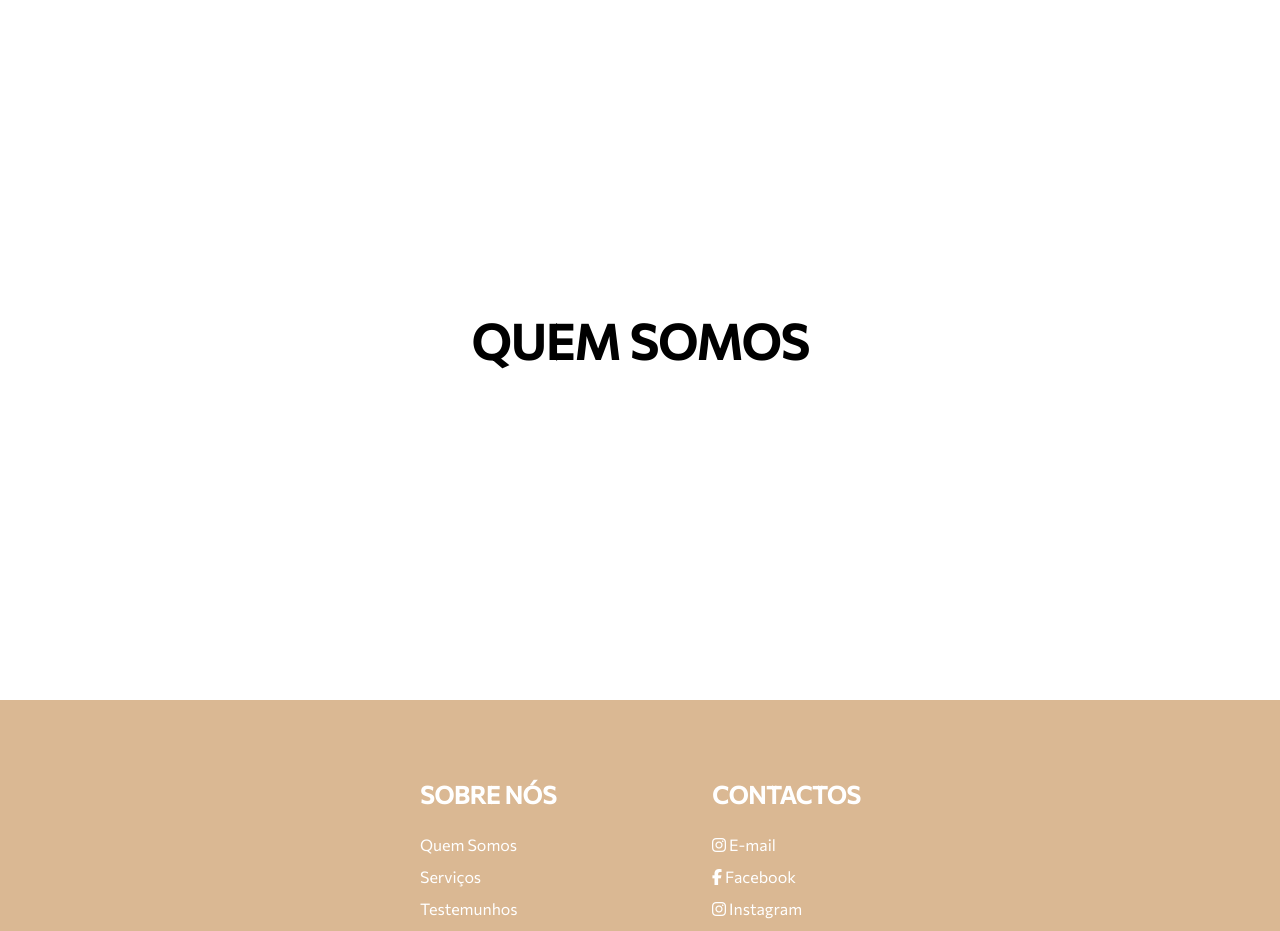
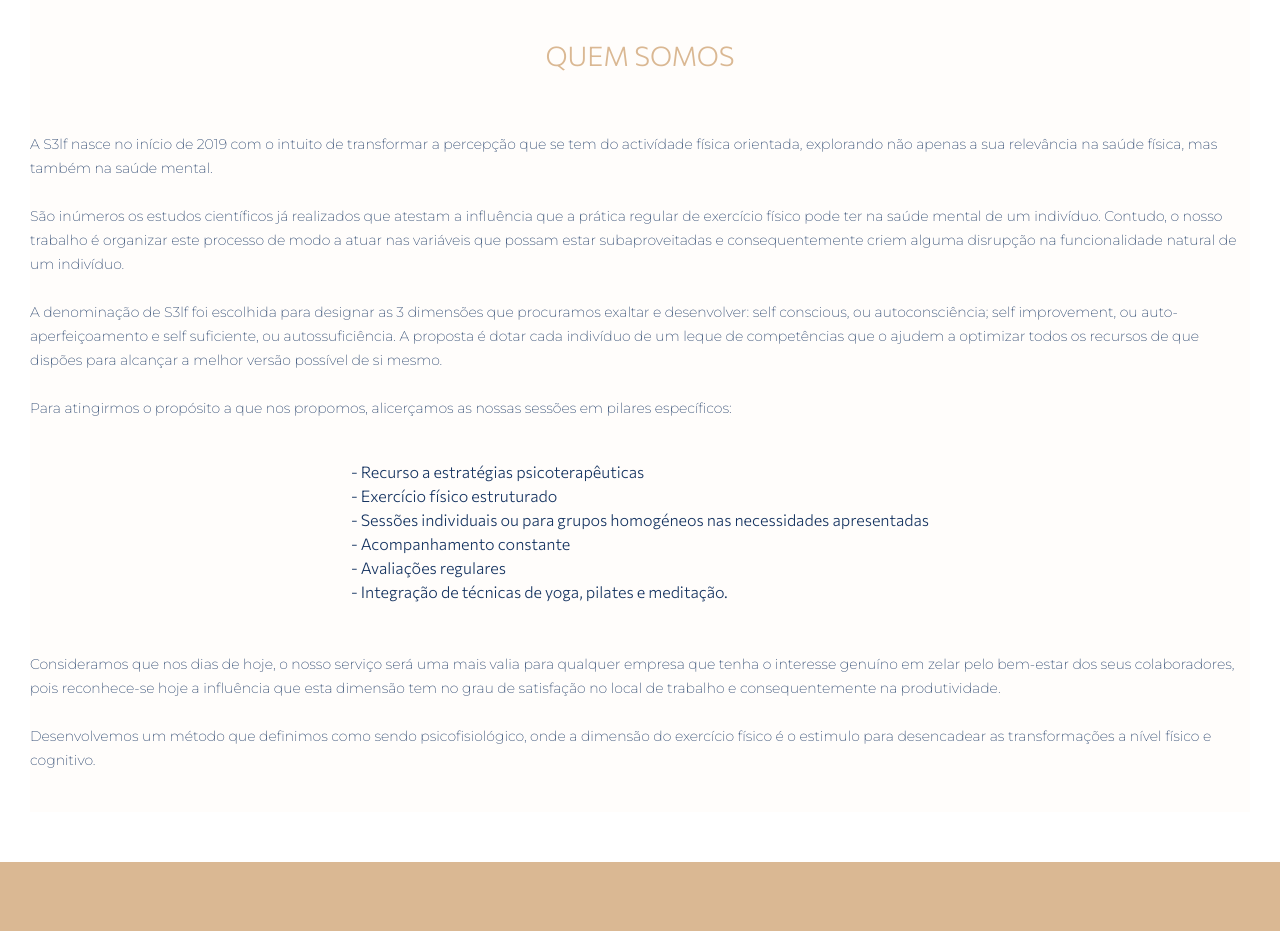
Before and after one commit to Isa1Maria/s3lf, a React (Create React App) app: page /quemsomos in a window 1280 px wide. Shown: the part 100-1031 px from the top of the page. Built offline with nearby package versions, Linux system fonts and the light colour scheme.

Commit message:
CSS Changes

```diff
--- a/public/index.html
+++ b/public/index.html
@@ -9,6 +9,7 @@
       name="description"
       content="Web site created using create-react-app"
     />
+
     <script src="https://kit.fontawesome.com/e6cfd42b3d.js" crossorigin="anonymous"></script>
     <link rel="preconnect" href="https://fonts.gstatic.com">
     <link rel="preconnect" href="https://fonts.gstatic.com">
--- a/src/Componentes/CardItem.js
+++ b/src/Componentes/CardItem.js
@@ -9,7 +9,7 @@
           <figure className='cards__item__pic-wrap' data-category={props.label}>
             <img
               className='cards__item__img'
-              alt='Travel Image'
+              alt='s3lf'
               src={props.src}
             />
           </figure>
--- a/src/Componentes/Footer.css
+++ b/src/Componentes/Footer.css
@@ -27,6 +27,8 @@
   text-align: left;
   width: 260px;
   box-sizing: border-box;
+  font-family: 'Montserrat', sans-serif;
+  font-weight: 200;
 }
 
 .footer-link-items h2 {
@@ -35,6 +37,8 @@
 
 .footer-link-items > h2 {
   color: #fff;
+  font-family: 'Commissioner', sans-serif;
+  font-weight: 400;
 }
 
 .footer-link-items a {
@@ -65,6 +69,7 @@
 .website-rights {
   color: #fff;
   margin-bottom: 5px;
+  font-weight: 300;
 }
 
 @media screen and (max-width: 820px) {
--- a/src/Componentes/Footer.js
+++ b/src/Componentes/Footer.js
@@ -1,6 +1,7 @@
 import React from 'react';
 import './Footer.css';
 import { Link } from 'react-router-dom';
+import { IoLogoLinkedin, IoLogoFacebook, IoIosAt, IoLogoInstagram } from "react-icons/io";
 
 function Footer() {
   return (
@@ -10,24 +11,25 @@
         <div className='footer-link-wrapper'>
           <div class='footer-link-items'>
             <h2>SOBRE NÓS</h2>
-            <Link to='/sign-up'>Quem Somos</Link>
-            <Link to='/'>Serviços</Link>
+            <Link to='/quemsomos'>Quem Somos</Link>
+            <Link to='/serviços'>Serviços</Link>
             <Link to='/'>Testemunhos</Link>
-            <Link to='/'>Contactos</Link>
+            <Link to='/contactos'>Contactos</Link>
           </div>
           <div class='footer-link-items'>
             <h2>CONTACTOS</h2>
             <Link
               to='/'>
-                <i class='fab fa-instagram' /> E-mail</Link>
+                <IoIosAt/> s3lf2020@gmail.com</Link>
             <Link
               to='/'>
-              <i class='fab fa-facebook-f' /> Facebook</Link>
+              <IoLogoFacebook/> facebook.com/s3lf</Link>
             <Link
-              to='/'> <i class='fab fa-instagram' /> Instagram</Link>
+              to='/'> <IoLogoInstagram/> instagram.com/s3lf</Link>
             <Link
-              to='/'>
-              <i class='fab fa-linkedin' /> Linkedin</Link>
+              to='/'
+              >
+              <IoLogoLinkedin/> linkedin.com/s3lf</Link>
           </div>
         </div>
 
--- a/src/Componentes/HeroSection.css
+++ b/src/Componentes/HeroSection.css
@@ -13,16 +13,17 @@
 .hero-container > p {
   margin-top: 8px;
   color: #fff;
-  font-size: 32px;
-  font-family: 'Commissioner', sans-serif;
+  font-size: 70px;
+  font-family: 'Montserrat', sans-serif;
+  font-weight: 300;
 }
 
 .hero-btns {
-  margin-top: 32px;
+  margin-top: 26px;
 }
 
 .hero-btns .btn {
-  margin: 6px;
+  margin: 77px;
 }
 
 .fa-play-circle {
--- a/src/Componentes/Navbar.js
+++ b/src/Componentes/Navbar.js
@@ -2,6 +2,7 @@
 import { Link } from 'react-router-dom';
 import './Navbar.css';
 import logo from '../Images/logo.png';
+
 
 function Navbar() {
   const [click, setClick] = useState(false);
--- /dev/null
+++ b/src/Componentes/Pages/QuemSomos.css
@@ -0,0 +1,34 @@
+.main-container {
+  background-color: #fffdfb;
+  width: 100%;
+  display: flex;
+  flex-direction: column;
+  justify-content: center;
+  align-items: center;
+  object-fit: contain;
+  max-width: 1220px;
+  margin: 0 auto;
+  margin-bottom: 50px;
+  line-height: 1.5em;
+}
+
+.main-container > h1 {
+  font-size: 27px;
+  font-family: 'Commissioner', sans-serif;
+}
+
+.main-container > p {
+  padding-bottom: 40px;
+  font-size: 14px;
+  font-family: 'Montserrat', sans-serif;
+  font-weight: 200;
+  color: #163461;
+}
+
+.main-container > ul {
+  font-size: 16px;
+  font-family: 'Montserrat', sans-serif;
+  font-weight: 300;
+  list-style: none;
+  color: #163461;
+}
--- a/src/Componentes/Pages/QuemSomos.js
+++ b/src/Componentes/Pages/QuemSomos.js
@@ -1,7 +1,39 @@
 
 import React from 'react';
-import '../../App.css';
+import './QuemSomos.css';
 
 export default function QuemSomos() {
-  return <h1 className='quemsomos'>QUEM SOMOS</h1>;
+  return (
+    <>
+    <div className='main-container'>
+  <h1>QUEM SOMOS</h1>
+
+
+  <p>A S3lf nasce no início de 2019 com o intuito de transformar a percepção que se tem do activídade física orientada, explorando não apenas a sua relevância na saúde física, mas também na saúde mental.
+  <br/>
+  <br/>
+São inúmeros os estudos científicos já realizados que atestam a influência que a prática regular de exercício físico pode ter na saúde mental de um indivíduo. Contudo, o nosso trabalho é organizar este processo de modo a atuar nas variáveis que possam estar subaproveitadas e consequentemente criem alguma disrupção na funcionalidade natural de um indivíduo.
+<br/>
+<br/>
+A denominação de S3lf foi escolhida para designar as 3 dimensões que procuramos exaltar e desenvolver: self conscious, ou autoconsciência; self improvement, ou auto-aperfeiçoamento e self suficiente, ou autossuficiência. A proposta é dotar cada indivíduo de um leque de competências que o ajudem a optimizar todos os recursos de que dispões para alcançar a melhor versão possível de si mesmo.
+<br/>
+<br/>
+Para atingirmos o propósito a que nos propomos, alicerçamos as nossas sessões em pilares específicos: </p>
+<ul>
+<li>- Recurso a estratégias psicoterapêuticas</li>
+<li>- Exercício físico estruturado </li>
+<li>- Sessões individuais ou para grupos homogéneos nas necessidades apresentadas</li>
+<li>- Acompanhamento constante</li>
+<li>- Avaliações regulares</li>
+<li>- Integração de técnicas de yoga, pilates e meditação.</li>
+</ul>
+<br/>
+<br/>
+<p>Consideramos que nos dias de hoje, o nosso serviço será uma mais valia para qualquer empresa que tenha o interesse genuíno em zelar pelo bem-estar dos seus colaboradores, pois reconhece-se hoje a influência que esta dimensão tem no grau de satisfação no local de trabalho e consequentemente na produtividade.
+<br/>
+<br/>
+Desenvolvemos um método que definimos como sendo psicofisiológico, onde a dimensão do exercício físico é o estimulo para desencadear as transformações a nível físico e cognitivo. </p>
+</div>
+</>
+  )
 }
--- a/src/Componentes/Serviços.css
+++ b/src/Componentes/Serviços.css
@@ -1,18 +1,23 @@
 .cards {
-  padding: 4rem;
+  padding: 3rem;
   background: #fff;
 }
 
 h1 {
+  padding: 4rem;
   text-align: center;
+  font-family: 'Montserrat', sans-serif;
+  font-weight: 300;
+  font-size: 48px;
+  color: #dab893;
 }
 
 .cards__container {
   display: flex;
   flex-flow: column;
   align-items: center;
-  max-width: 1120px;
-  width: 90%;
+  max-width: 1220px;
+  width: 100%;
   margin: 0 auto;
 }
 
@@ -22,7 +27,7 @@
 }
 
 .cards__items {
-  margin-bottom: 24px;
+  margin-bottom: 25px;
 }
 
 .cards__item {
@@ -36,10 +41,10 @@
   display: flex;
   flex-flow: column;
   width: 100%;
-  box-shadow: 0 6px 20px rgba(56, 125, 255, 0.17);
-  -webkit-filter: drop-shadow(0 6px 20px rgba(56, 125, 255, 0.017));
-  filter: drop-shadow(0 6px 20px rgba(56, 125, 255, 0.017));
-  border-radius: 10px;
+  box-shadow: 0 2px 3px #dab893;
+  -webkit-filter: drop-shadow(0 3px 10px #dab893);
+  filter: drop-shadow(0 6px 15px #dab893);
+  border-radius: 5px;
   overflow: hidden;
   text-decoration: none;
 }
@@ -51,11 +56,6 @@
   overflow: hidden;
 }
 
-.fade-img {
-  animation-name: fade-img;
-  animation-duration: 2s;
-}
-
 .cards__item__pic-wrap::after {
   content: attr(data-category);
   position: absolute;
@@ -64,9 +64,8 @@
   padding: 6px 8px;
   max-width: calc((100%) - 60px);
   font-size: 12px;
-  font-weight: 700;
+  font-weight: 400;
   color: #fff;
-
   box-sizing: border-box;
 }
 
@@ -90,13 +89,15 @@
 }
 
 .cards__item__info {
-  padding: 20px 30px 30px;
+  padding: 80px 100px 70px;
 }
 
 .cards__item__text {
   color: #252e48;
-  font-size: 18px;
+  font-size: 17px;
   line-height: 24px;
+  font-family: 'Montserrat', sans-serif;
+  font-weight: 200;
 }
 
 @media only screen and (min-width: 1200px) {
--- a/src/Componentes/Serviços.js
+++ b/src/Componentes/Serviços.js
@@ -1,6 +1,8 @@
 import React from 'react';
 import './Serviços.css';
 import CardItem from './CardItem';
+
+
 
 function Serviços() {
   return (
@@ -10,17 +12,18 @@
       <div className='cards__wrapper'>
         <ul className='cards__items'>
           <CardItem
-            src='images/img-3.jpg'
+            src='Images/img-3.jpg'
             text='Sessões específicas'
             path='/services'
           />
+
           <CardItem
-            src='images/img-4.jpg'
+            src='serviço2.jpg'
             text='Serviços Online'
             path='/products'
           />
           <CardItem
-            src='images/img-8.jpg'
+            src='serviço1.jpg'
             text='Aulas a Clientes Privados'
             path='/sign-up'
           />
```
Also changed, not shown: src/Componentes/Pages/Contactos.css (added), src/Images/serviço1.jpg (added), src/Images/serviço2.jpg (added).
